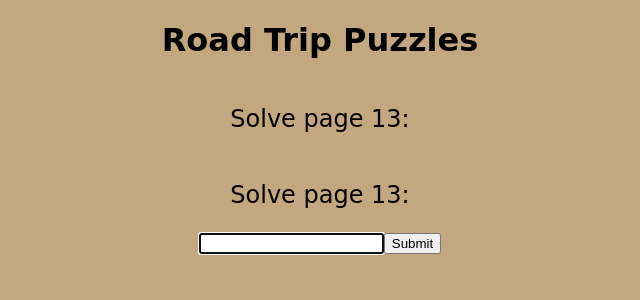
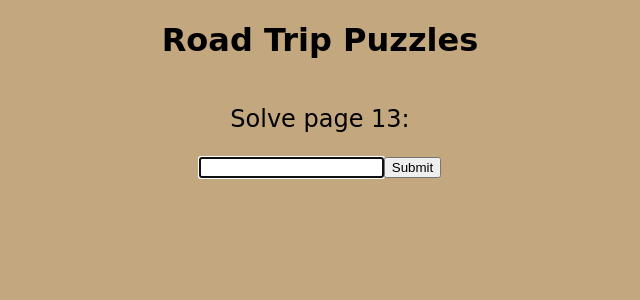
Before and after one commit to RockstarRyan/net.rockstarryan, a PHP site: page /13/index.php in a window 1280 px wide. Shown: the top 300 px of the page, without its empty margins (320-960 px from the left). Run offline with PHP 8.4, Linux system fonts and the light colour scheme.

Commit message:
Update index.php

```diff
--- a/13/index.php
+++ b/13/index.php
@@ -46,7 +46,6 @@
     } else {
         echo "<body class='unsolved'>";
         echo "<h1>Road Trip Puzzles</h1>";
-        echo "<p>Solve page $current_puzzle:</p>";
         echo "<div><form id='form-submitanswer' method='post'>";
             echo "<label for='answer'><p>Solve page $current_puzzle:</p></label>";
             echo "<input type='text' name='answer' id='answer-box' />";
```
